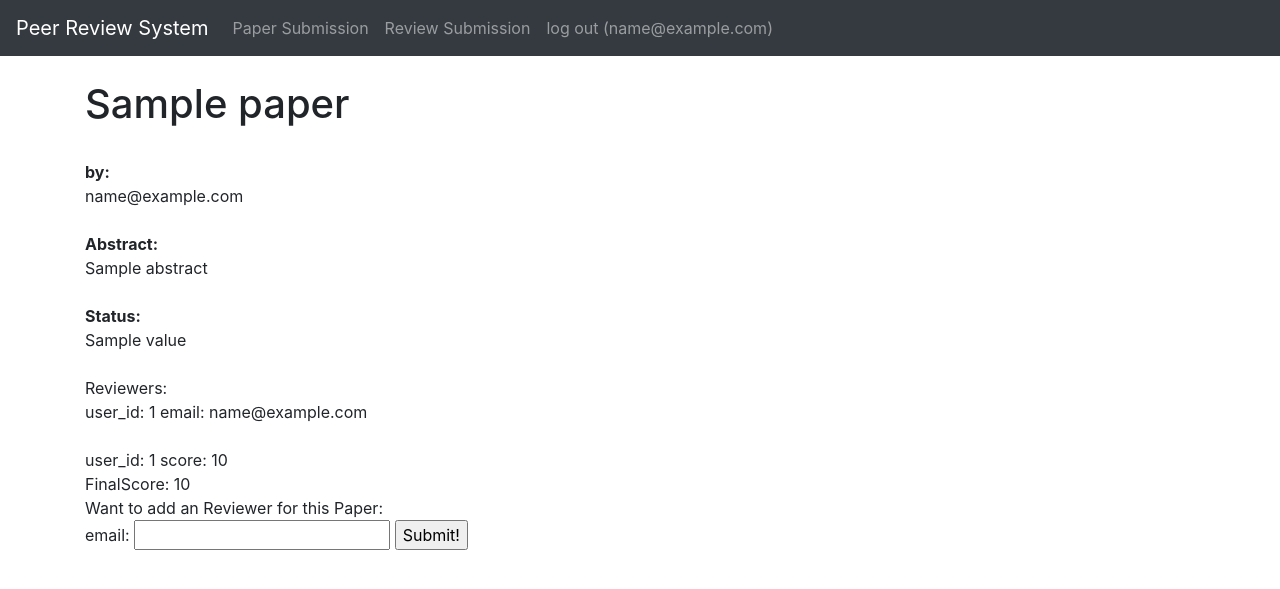
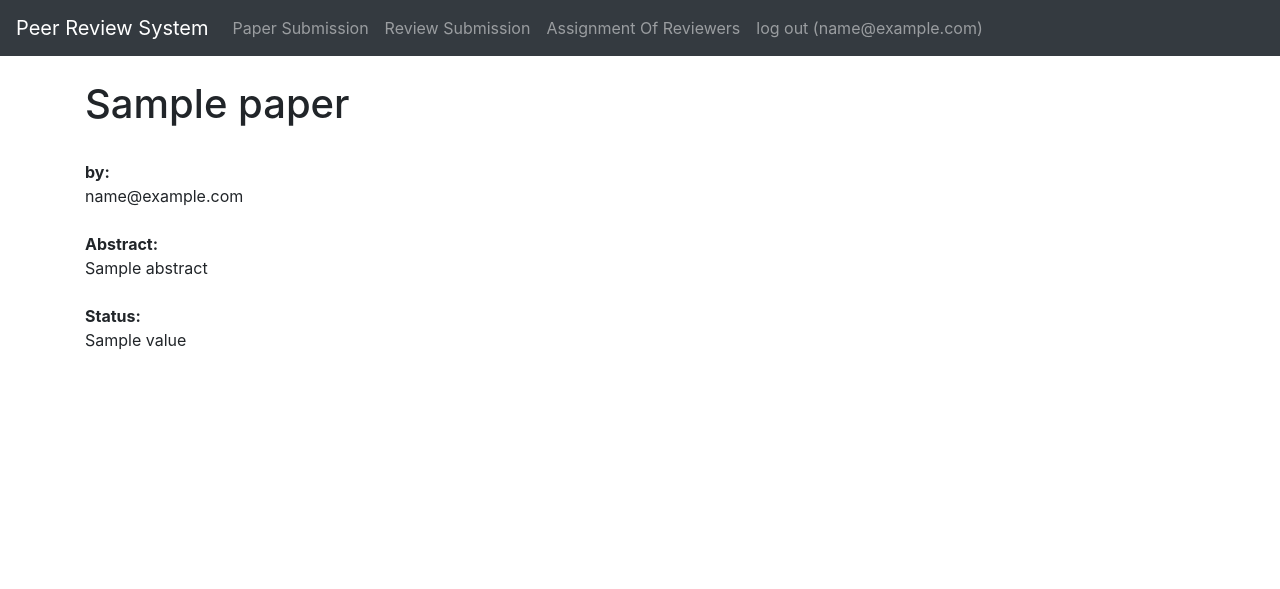
Before and after one commit to WendtOle/Peer-Review-System, a Flask app: template templates/paper.html in a window 1280 px wide. Shown: the top 589 px of the page. Run offline with Flask 2, Linux system fonts and the light colour scheme; the visitor is signed in with stand-in values (Sample User, id 1); the template is opened without the code that fills it: most values are stand-ins (such as "Sample title", 1, 10 or a date in 2020); parts of the project's set-up code (start-up, migrations or seed data) failed here and were passed over; some libraries are stand-ins or nearby versions.

Commit message:
add separate site for assignment of reviewers

```diff
--- a/app.py
+++ b/app.py
@@ -16,11 +16,9 @@ db = SQLAlchemy(app)
 @app.route('/')
 def index():
     if 'user' in session:
-        if session['isConferenceChair']:
-            return redirect("/admin", code=302)
         papersOfUser = db.session.query(models.Paper).filter(models.Paper.authors.any(id=session['user_id']))
         currentUser = db.session.query(models.User).get(session['user_id'])
-        papersToReview = db.session.query(models.Paper).filter(models.Paper.reviewersOfTable.any(id=session['user_id']))
+        papersToReview = db.session.query(models.Paper).filter(models.Paper.reviewers.any(id=session['user_id']))
         return render_template('index.html', user=currentUser, papers=papersOfUser, papersToReview=papersToReview)
     else:
         return render_template('login.html', users=models.User.query.all())
@@ -48,13 +46,6 @@ def logout():
     return redirect('/')
 
 
-@app.route('/admin')
-def showAdminPage():
-    if 'user' in session and session['isConferenceChair']:
-        return render_template('admin.html', papers=models.Paper.query.all())
-    else:
-        return redirect("/", code=302)
-
 @app.route('/paper/<paper_id>')
 def showPaper(paper_id):
     if 'user' in session:
@@ -74,20 +65,25 @@ def showPaper(paper_id):
                 return abortBecauseNotAuthorOrReviewer()
     return abortBecauseNotLoggedIn()
 
+
 def isUserAutorOrReviewer(paper):
     authors = paper.authors
-    reviewers = paper.reviewersOfTable
+    reviewers = paper.reviewers
     actualUser = db.session.query(models.User).filter(models.User.email == session['user']).first()
     return actualUser in authors or actualUser in reviewers
+
 
 def abortBecauseNotAuthorOrReviewer():
     return redirect("/", code=307)
 
+
 def abortBecauseNotLoggedIn():
     return redirect("/", code=303)
 
+
 def getScoreRowsQuery2(paperId):
     return db.session.query(models.PaperScores).filter(models.PaperScores.paperId == paperId)
+
 
 @app.route('/register')
 def showRegisterPage():
@@ -104,6 +100,7 @@ def nothing():
     db.session.add(models.User(email=email, password=password_hashed, isConferenceChair=False))
     db.session.commit()
     return redirect("/", code=302)
+
 
 @app.route('/paper/', methods=['POST'])
 def submitPaper():
@@ -135,13 +132,14 @@ def len(list):
 
 @app.route('/addReviewerToPaper/<paper_id>', methods=['POST'])
 def addReviewerToPaper(paper_id):
-    email = request.form['email']
-    reviewerToAdd = session.query(models.User).filter(models.User.email == email).first()
-    paper = session.query(models.Paper).get(paper_id)
-    authors = paper.authors
-    if not reviewerToAdd in authors and len(paper.reviewersOfTable) < 3:
-        paper.reviewersOfTable.append(reviewerToAdd)
-    session.commit()
+    reviewers = request.form.getlist('reviewers')
+
+    for user in reviewers:
+        reviewerToAdd = db.session.query(models.User).filter(models.User.email == user).first()
+
+    paper = db.session.query(models.Paper).get(paper_id)
+    paper.reviewers.append(reviewerToAdd)
+    db.session.commit()
 
     return redirect("/paper/" + paper_id, code=302)
 
@@ -152,18 +150,20 @@ def submitPaperScore():
     paper_id = request.form['paper_id']
     user_id = request.form['user_id']
 
-    scoreRow = getScoreRowsQuery(paper_id,user_id).first()
-    if(scoreRow != None):
+    scoreRow = getScoreRowsQuery(paper_id, user_id).first()
+    if (scoreRow != None):
         scoreRow.score = score
     else:
         db.session.add(models.PaperScores(paperId=paper_id, userId=user_id, score=score))
     db.session.commit()
     return redirect("/", code=302)
 
+
 def getScoreRowsQuery(paperId, userId):
     scoreRows = db.session.query(models.PaperScores).filter(
         models.PaperScores.userId == userId and models.PaperScores.paperId == paperId)
     return scoreRows
+
 
 @app.route('/paperSubmission')
 def paperSubmissionPage():
@@ -179,8 +179,18 @@ def reviewSubmissionPage():
         return redirect("/")
 
     currentUser = db.session.query(models.User).get(session['user_id'])
-    papersToReview = db.session.query(models.Paper).filter(models.Paper.reviewersOfTable.any(id=session['user_id']))
+    papersToReview = db.session.query(models.Paper).filter(models.Paper.reviewers.any(id=session['user_id']))
     return render_template('reviewSubmission.html', user=currentUser, papersToReview=papersToReview)
+
+
+@app.route('/reviewer', methods=['GET'])
+def showAssignmentOfReviewers():
+    if 'isConferenceChair' in session:
+        papers = db.session.query(models.Paper).all()
+        # TODO: get only users which have the reviewer status
+        reviewer = db.session.query(models.User).all()
+        return render_template('assignmentOfReviewers.html', papers=papers, reviewers=reviewer)
+    return redirect('/')
 
 
 if __name__ == '__main__':
--- a/dbSeed.py
+++ b/dbSeed.py
@@ -35,9 +35,9 @@ def init():
                            abstract="Fuchunkulus", authors=[user01])
     session.add(paper02)
 
-    paper02.reviewersOfTable.append(user02)
-    paper02.reviewersOfTable.append(user03)
-    paper02.reviewersOfTable.append(user04)
+    paper02.reviewers.append(user02)
+    paper02.reviewers.append(user03)
+    paper02.reviewers.append(user04)
 
     session.add(models.Paper(
         title="Die verblüffende und zugleich erschreckende Wahrheit hinter der Herstellung traditioneller Weidenkörbe im alten Polen",
--- a/templates/layout.html
+++ b/templates/layout.html
@@ -26,10 +26,16 @@
                     <li class="nav-item">
                         <a class="nav-link" href="/reviewSubmission">Review Submission</a>
                     </li>
+
+                    {% if session.isConferenceChair %}
+                        <li class="nav-item">
+                            <a class="nav-link" href="/reviewer">Assignment Of Reviewers</a>
+                        </li>
+                    {% endif %}
+
                     <li class="nav-item">
                         <a class="nav-link" href="/logout">log out ({{ session.user }})</a>
                     </li>
-
                 {% else %}
                     <li class="nav-item">
                         <a class="nav-link" href="/">Log-in</a>
--- a/templates/paper.html
+++ b/templates/paper.html
@@ -1,10 +1,8 @@
 {% extends "layout.html" %}
 {% block body %}
-
     <br>
     <h1>{{ paper.title }}</h1>
     <br>
-
     <b>by:</b>
     <br>
     <tbody>
@@ -14,58 +12,12 @@
         {% endfor %}
     </tbody>
     <br>
-
     <b>Abstract:</b>
     <br>
     {{ paper.abstract }}
     <br><br>
-
     <b>Status:</b>
     <br>
     {{ paper.status.value }}
     <br>
-
-
-    {% if session.isConferenceChair %}
-    <br/>
-    Reviewers:
-
-    <br>
-    <tbody>
-        {% for reviewer in paper.reviewersOfTable %}
-            <tr>
-                user_id:
-                <td>{{ reviewer.id }}</td>
-                email:
-                <td>{{ reviewer.email }}</td>
-            </tr>
-            <br>
-        {% endfor %}
-    </tbody>
-
-
-        <br>
-    <tbody>
-        {% for score in scores %}
-            <tr>
-                user_id:
-                <td>{{ score.userId }}</td>
-                score:
-                <td>{{ score.score }}</td>
-            </tr>
-            <br>
-        {% endfor %}
-    </tbody>
-
-    FinalScore: {{ finalScore}}
-
-    <br/>
-    Want to add an Reviewer for this Paper:
-    <form action="/addReviewerToPaper/{{ paper.id }}" method="post">
-        email:
-        <input type="text" name="email">
-        <input type="submit" value="Submit!"/>
-    </form>
-
-    {% endif %}
 {% endblock %}
```
Also changed, not shown: models.py (+7 -4 lines), templates/admin.html (deleted, +0 -15 lines), templates/assignmentOfReviewers.html (added, +49 -0 lines).
